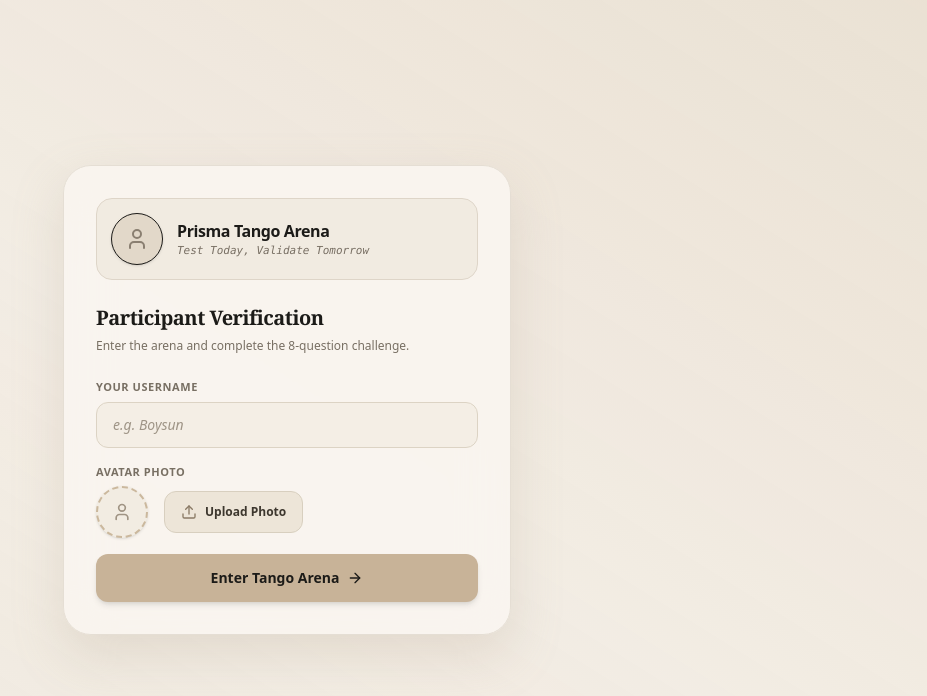
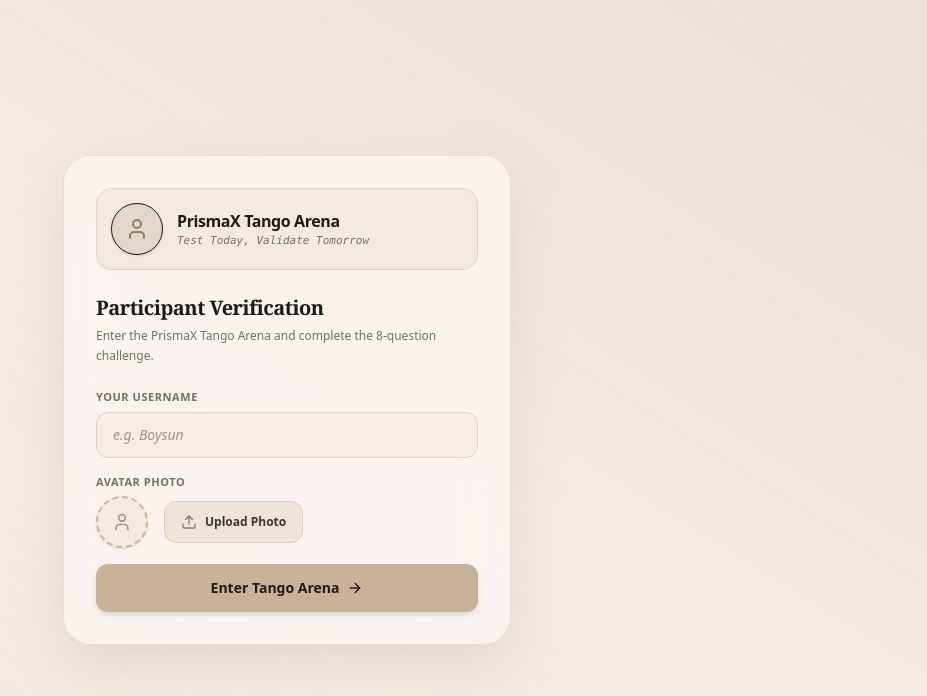
Before and after one commit to forguest0132/prismax-quiz, a Next.js app: page / in a window 1280 px wide. Shown: the top 696 px of the page, without its empty margins (353-1280 px from the left). Built offline with nearby package versions, Linux system fonts and the light colour scheme.

Commit message:
Update official branding to PrismaX Tango Arena

```diff
--- a/app/layout.tsx
+++ b/app/layout.tsx
@@ -2,7 +2,7 @@ import type { Metadata } from "next";
 import "./globals.css";
 
 export const metadata: Metadata = {
-  title: "Prisma Tango Arena",
+  title: "PrismaX Tango Arena",
   description: "Master the Physical AI consensus challenges and claim your Validator Pass.",
 };
 
--- a/app/page.tsx
+++ b/app/page.tsx
@@ -125,7 +125,7 @@ export default function PrismaXQuizApp() {
         quality: 1
       });
       const link = document.createElement('a');
-      link.download = `Prisma-Tango-Pass-${userName.replace(/\s+/g, '_')}.png`;
+      link.download = `PrismaX-Tango-Arena-${userName.replace(/\s+/g, '_')}.png`;
       link.href = dataUrl;
       link.click();
     } catch (err) {
@@ -137,7 +137,7 @@ export default function PrismaXQuizApp() {
 
   const shareOnX = () => {
     const text = encodeURIComponent(
-      `⚡ Just completed the @PrismaX_AI Tango Arena!\n\n🎖️ Accuracy: ${score}/8 (${Math.round((score / 8) * 100)}%)\n🛡️ Role: ${getRankData().rank}\n\nJoin the Prisma Tango Arena! 👇`
+      `⚡ Just conquered the @PrismaX_AI Tango Arena!\n\n🎖️ Accuracy: ${score}/8 (${Math.round((score / 8) * 100)}%)\n🛡️ Role: ${getRankData().rank}\n\nEnter the PrismaX Tango Arena! 👇`
     );
     window.open(`https://twitter.com/intent/tweet?text=${text}`, '_blank');
   };
@@ -154,7 +154,7 @@ export default function PrismaXQuizApp() {
   return (
     <main className="min-h-screen bg-[#ebe4d8] text-[#1c1b18] font-sans flex flex-col items-center justify-center p-3 sm:p-6 relative overflow-hidden selection:bg-[#cbb89d]">
 
-      {/* 🤖 GLOBAL BACKGROUND */}
+      {/* GLOBAL BACKGROUND */}
       <div
         className="fixed inset-0 bg-cover bg-right sm:bg-center pointer-events-none opacity-45 filter sepia-[0.35] contrast-[1.05] z-0"
         style={{
@@ -163,7 +163,7 @@ export default function PrismaXQuizApp() {
       />
       <div className="fixed inset-0 bg-gradient-to-tr from-[#f1ebe1]/90 via-[#f4eee6]/80 to-[#eae0d2]/75 pointer-events-none z-0" />
 
-      {/* 1. INTRO / REGISTRATION SCREEN */}
+      {/* 1. INTRO SCREEN */}
       {gameState === 'intro' && (
         <div className="w-full max-w-md bg-[#faf6f0]/90 border border-[#e5ded4] rounded-[28px] p-6 sm:p-8 shadow-[0_20px_50px_rgba(180,165,145,0.25)] z-10 backdrop-blur-xl">
 
@@ -184,7 +184,7 @@ export default function PrismaXQuizApp() {
             </div>
             <div>
               <h3 className="text-base font-bold text-[#1c1b18] tracking-tight">
-                Prisma Tango Arena
+                PrismaX Tango Arena
               </h3>
               <p className="text-[11px] text-[#786f63] font-mono italic">
                 {userName ? `@${userName}` : 'Test Today, Validate Tomorrow'}
@@ -196,7 +196,7 @@ export default function PrismaXQuizApp() {
             Participant Verification
           </h2>
           <p className="text-xs text-[#786f63] mb-6 leading-relaxed">
-            Enter the arena and complete the 8-question challenge.
+            Enter the PrismaX Tango Arena and complete the 8-question challenge.
           </p>
 
           <div className="space-y-4">
@@ -270,7 +270,7 @@ export default function PrismaXQuizApp() {
 
               <div>
                 <h4 className="text-base font-bold tracking-tight text-[#1c1b18] flex items-center gap-1">
-                  Prisma Tango Arena
+                  PrismaX Tango Arena
                 </h4>
                 <div className="text-xs font-mono tracking-wider text-[#736a5e] truncate max-w-[170px] sm:max-w-none">
                   @{userName}
@@ -291,6 +291,7 @@ export default function PrismaXQuizApp() {
             />
           </div>
 
+          {/* Question Text */}
           <div className="mb-6 relative z-10">
             <h3 className="text-xl sm:text-[22px] font-semibold text-[#181613] leading-snug tracking-tight">
               {cleanQuestionText}
@@ -302,6 +303,7 @@ export default function PrismaXQuizApp() {
             )}
           </div>
 
+          {/* Options */}
           <div className="space-y-3 mb-7 relative z-10">
             {currentQ.options.map((option, idx) => {
               const isSelected = selectedAnswers.includes(idx);
```
